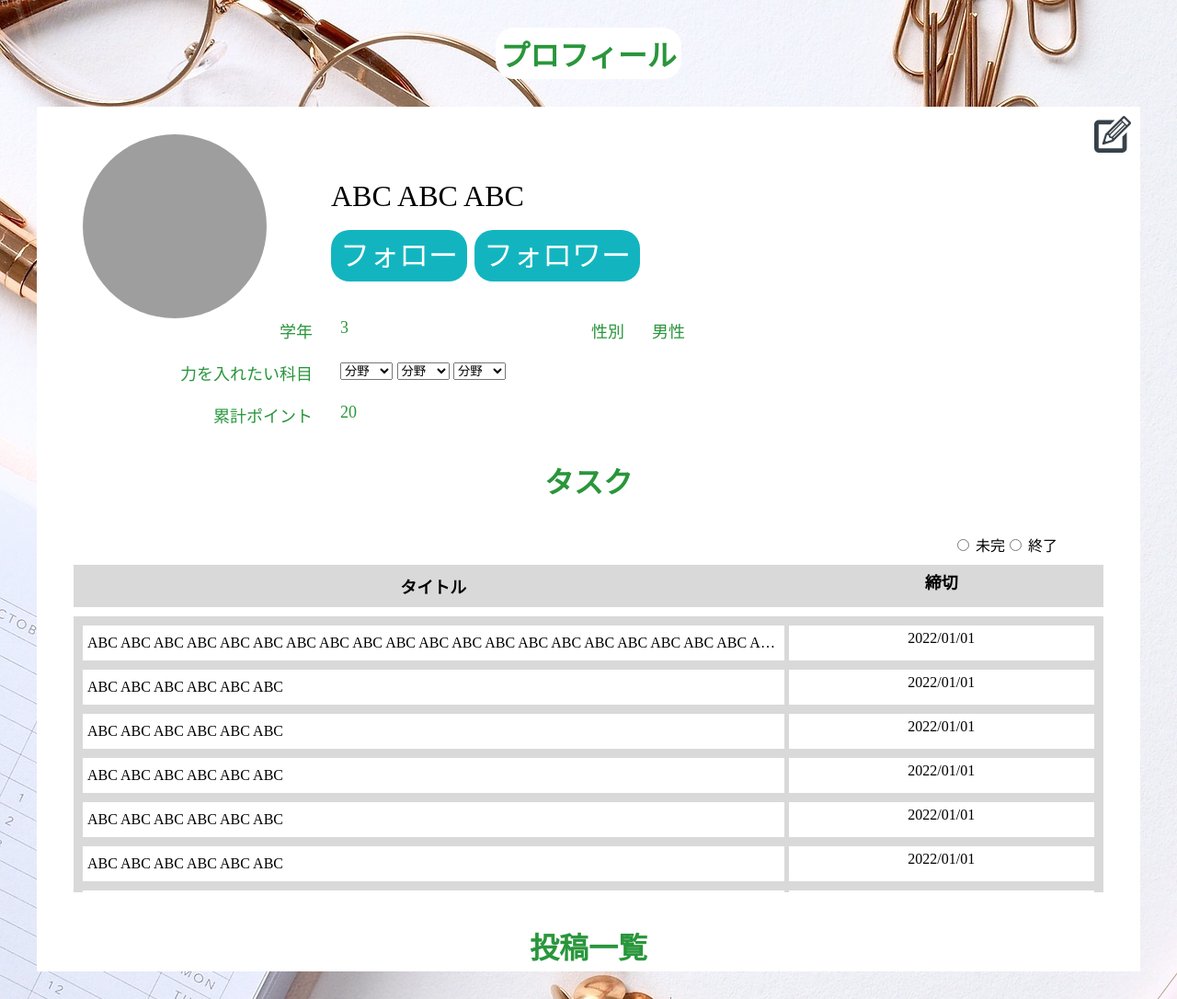
After one commit to nxNghia/gPBL_blog, a Flask app: page /user in a window 1280 px wide. The commit adds this page. Shown: the whole page at 92% size. Run offline with Flask 2, Linux system fonts and the light colour scheme; grey boxes are pictures that could not be loaded.

Commit message:
profile page (1/2)

```diff
--- /dev/null
+++ b/blog/static/css/user-info.css
@@ -0,0 +1,145 @@
+html {
+    background-image: url("../images/background1.jpg");
+}
+
+.container {
+    margin: auto;
+    width: 1200px;
+    background-color: #FFFFFF;
+}
+
+.title {
+    padding: 5px;
+    border-radius: 20px;
+    background-color: #FFFFFF;
+    width: fit-content;
+    margin: auto;
+    margin-top: 30px;
+    margin-bottom: 30px;
+}
+
+.title > h1 {
+    margin: 0;
+    color: #29963B;
+}
+
+.basic-info {
+    position: relative;
+    padding-top: 30px;
+}
+
+.update-icon {
+    position: absolute;
+    top: 10px;
+    right: 10px;
+    width: 40px;
+    cursor: pointer;
+}
+
+.avatar {
+    border-radius: 50%;
+    width: 200px;
+}
+
+.avatar-container {
+    width: 300px;
+    text-align: center;
+}
+
+.header {
+    display: flex;
+    align-items: center;
+}
+
+.header-info {
+    padding: 20px;
+    font-size: xx-large;
+}
+
+.button-group {
+    margin-top: 20px;
+}
+
+.button-group > a {
+    text-decoration: none;
+    background-color: #12B5BF;
+    color: #FFFFFF;
+    border-radius: 20px;
+    padding: 10px;
+    width: 200px;
+}
+
+.category,
+.category-group {
+    display: flex;
+    font-size: large;
+    color: #29963B;
+}
+
+.category-group > .category {
+    margin: 0;
+}
+
+.category-group {
+    margin: 0;
+}
+
+.category {
+    margin: 20px 0px;
+}
+
+.category > label {
+    width: 300px;
+    text-align: right;
+    margin-right: 30px;
+}
+
+.status-container {
+    display: flex;
+    justify-content: end;
+    padding: 0px 50px;
+}
+
+.task {
+    padding: 0px 40px;
+}
+
+.task-container {
+    background-color: #D9D9D9;
+    max-height: 300px;
+    overflow: auto;
+}
+
+.row {
+    display: flex;
+    margin: 10px 0px;
+    padding: 0px 10px;
+}
+
+.task-title {
+    background-color: #FFFFFF;
+    width: 70%;
+    padding: 10px 5px;
+    text-overflow: ellipsis;
+    white-space: nowrap;
+    overflow: hidden;
+}
+
+.table-header div {
+    text-align: center;
+    font-weight: 600;
+    font-size: large;
+    background-color: #D9D9D9;
+}
+
+.deadline {
+    width: 30%;
+    text-align: center;
+    background-color: #FFFFFF;
+    padding: 5px;
+    margin-left: 5px;
+}
+
+.avatar-small {
+    width: 100px;
+}
--- a/blog/templates/login.html
+++ b/blog/templates/login.html
@@ -13,7 +13,7 @@
         <label for="InputPassword">パスワード</label>
         <input type="password" class="form-control" id="InputPassword" name=password>
     </div>
-
+    <a class="nav-link" href="{{ url_for('add_user') }}">初めて人</a>
     <button type="submit" class="btn btn-primary">ログイン</button>
 </form>
 {% endblock %}
--- /dev/null
+++ b/blog/templates/user/user-info.html
@@ -0,0 +1,151 @@
+<link rel="stylesheet" href="{{ url_for('static', filename='css/user-info.css') }}">
+
+<div class="title">
+    <h1>プロフィール</h1>
+</div>
+
+<div class="container">
+    <div class="basic-info">
+        <img class="update-icon" alt="update-icon" src="{{ url_for('static', filename='icons/update-button.svg') }}" />
+        <div class="header">
+            <div class="avatar-container">
+                <img class="avatar" src="https://i.pravatar.cc/300" alt="avatar" />
+            </div>
+            <div class="header-info">
+                <span>ABC ABC ABC</span>
+                <div class="button-group">
+                    <a href="#">フォロー</a>
+                    <a href="#">フォロワー</a>
+                </div>
+            </div>
+        </div>
+    </div>
+
+    <div class="detail-info">
+        <div class="category-group">
+            <div class="category">
+                <label>学年</label>
+                <span>3</span>
+            </div>
+            <div class="category">
+                <label>性別</label>
+                <span>男性</span>
+            </div>
+        </div>
+        <div class="category">
+            <label>力を入れたい科目</label>
+            <div>
+                <select class="form-select" aria-label="Default select example">
+                    <option selected>分野</option>
+                    <option value="1">One</option>
+                    <option value="2">Two</option>
+                    <option value="3">Three</option>
+                  </select>
+                <select class="form-select" aria-label="Default select example">
+                    <option selected>分野</option>
+                    <option value="1">One</option>
+                    <option value="2">Two</option>
+                    <option value="3">Three</option>
+                </select>
+                <select class="form-select" aria-label="Default select example">
+                    <option selected>分野</option>
+                    <option value="1">One</option>
+                    <option value="2">Two</option>
+                    <option value="3">Three</option>
+                </select>
+            </div>
+        </div>
+        <div class="category">
+            <label>累計ポイント</label>
+            <span>20</span>
+        </div>
+    </div>
+
+    <div class="task">
+        <div class="title">
+            <h1>タスク</h1>
+        </div>
+        <div class="status-container">
+            <label for="status"></label>
+            <div class="form-check form-check-inline ml-5">
+                <input class="form-check-input" type="radio" name="status" id="inlineRadio1" value="0">
+                <label class="form-check-label" for="inlineRadio1">未完</label>
+            </div>
+            <div class="form-check form-check-inline ml-5">
+                <input class="form-check-input" type="radio" name="status" id="inlineRadio2" value="0">
+                <label class="form-check-label" for="inlineRadio2">終了</label>
+            </div>
+        </div>
+
+        <div class="table-header">
+            <div class="row">
+                <div class="task-title">タイトル</div>
+                <div class="deadline">締切</div>
+            </div>
+        </div>
+        <div class="task-container">
+            <div class="row">
+                <div class="task-title">
+                    ABC ABC ABC ABC ABC ABC ABC ABC ABC ABC ABC ABC ABC ABC ABC ABC ABC ABC ABC ABC ABC ABC ABC ABC ABC ABC ABC ABC ABC ABC ABC ABC ABC ABC ABC ABC ABC ABC ABC ABC ABC ABC
+                </div>
+                <div class="deadline">
+                    2022/01/01
+                </div>
+            </div>
+            <div class="row">
+                <div class="task-title">
+                    <span>ABC ABC ABC ABC ABC ABC</span>
+                </div>
+                <div class="deadline">
+                    2022/01/01
+                </div>
+            </div>
+            <div class="row">
+                <div class="task-title">
+                    <span>ABC ABC ABC ABC ABC ABC</span>
+                </div>
+                <div class="deadline">
+                    2022/01/01
+                </div>
+            </div>
+            <div class="row">
+                <div class="task-title">
+                    <span>ABC ABC ABC ABC ABC ABC</span>
+                </div>
+                <div class="deadline">
+                    2022/01/01
+                </div>
+            </div>
+            <div class="row">
+                <div class="task-title">
+                    <span>ABC ABC ABC ABC ABC ABC</span>
+                </div>
+                <div class="deadline">
+                    2022/01/01
+                </div>
+            </div>
+            <div class="row">
+                <div class="task-title">
+                    <span>ABC ABC ABC ABC ABC ABC</span>
+                </div>
+                <div class="deadline">
+                    2022/01/01
+                </div>
+            </div>
+            <div class="row">
+                <div class="task-title">
+                    <span>ABC ABC ABC ABC ABC ABC</span>
+                </div>
+                <div class="deadline">
+                    2022/01/01
+                </div>
+            </div>
+        </div>
+    </div>
+
+    <div class="task">
+        <div class="title">
+            <h1>投稿一覧</h1>
+        </div>
+    </div>
+</div>
--- a/blog/views/users.py
+++ b/blog/views/users.py
@@ -21,3 +21,8 @@ def signup():
 @app.route('/user/index', methods=['GET'])
 def user_index():
     return render_template('list-user.html')
+
+@app.route('/user', methods=['GET', 'POST'])
+def get_user():
+    if request.method == 'GET':
+        return render_template('user/user-info.html')
```
Also changed, not shown: blog/static/css/signin.css (added, +51 -0 lines), blog/static/icons/update-button.svg (added), blog/static/images/background1.jpg (added), blog/templates/layout.html (line endings or trailing spaces).
